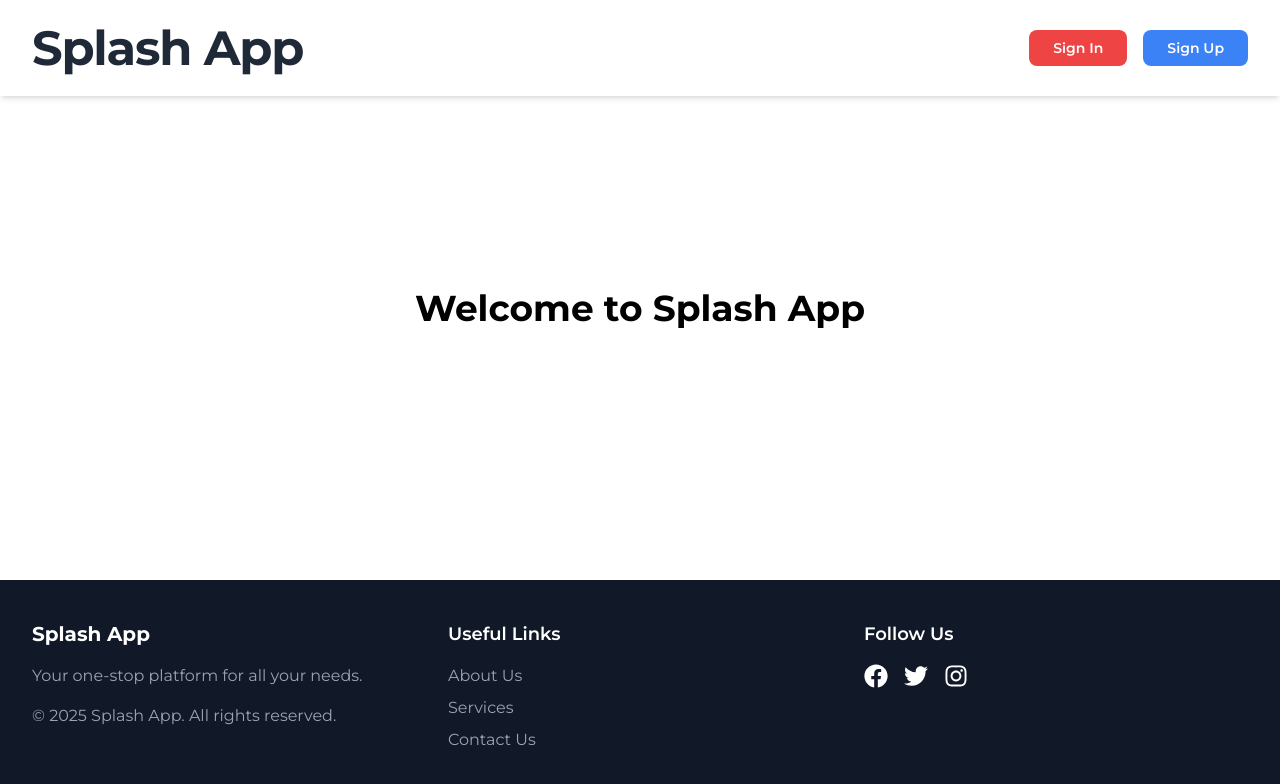
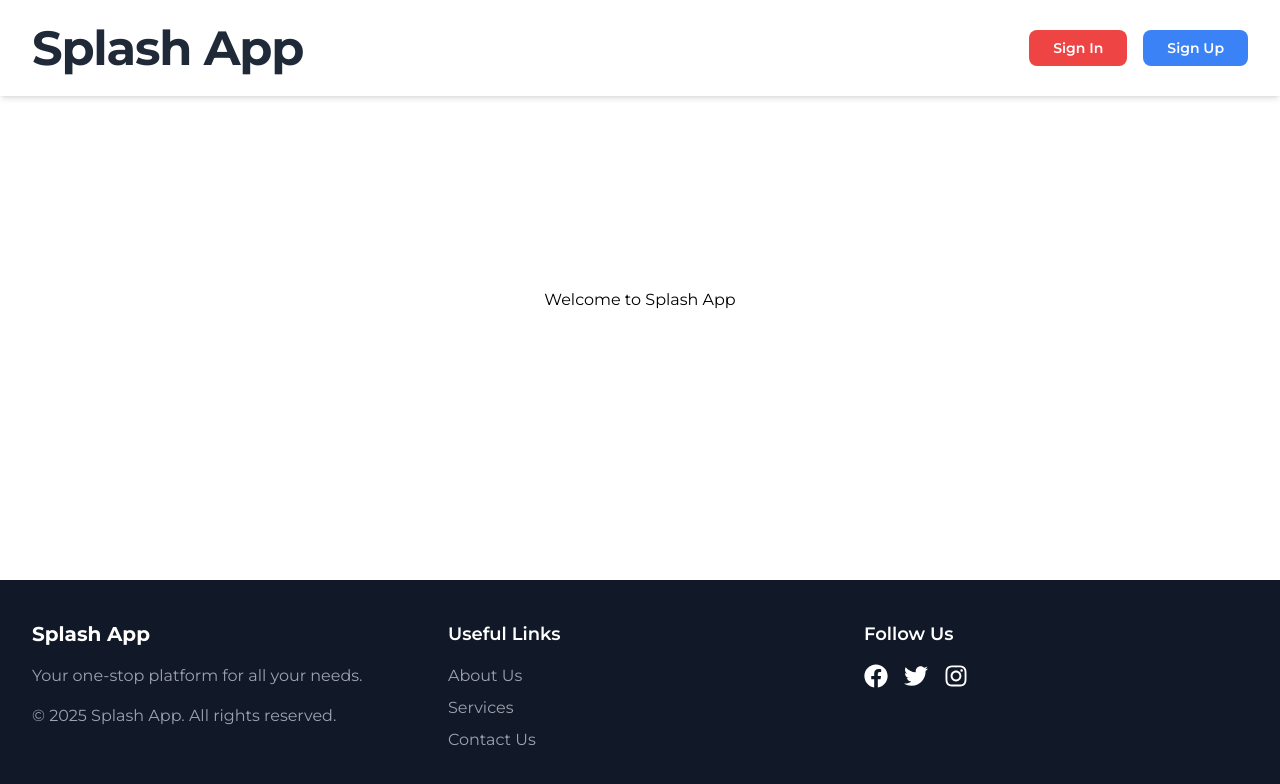
Before and after one commit to gemgeek/alx-project-0x04-setup, a Next.js app in the folder alx-project-0x03/: page / in a window 1280 px wide. Shown: the top 784 px of the page. Built offline with nearby package versions, Linux system fonts and the light colour scheme.

Commit message:
feat: import and apply Montserrat Google Font

```diff
--- a/alx-project-0x03/pages/index.tsx
+++ b/alx-project-0x03/pages/index.tsx
@@ -1,7 +1,7 @@
 const Home = () => {
   return (
    <div className="text-center pt-48">
-    <h1 className="text-4xl font-bold"> Welcome to Splash App </h1>
+    <h1> Welcome to Splash App </h1>
    </div>
   )
 }
```
